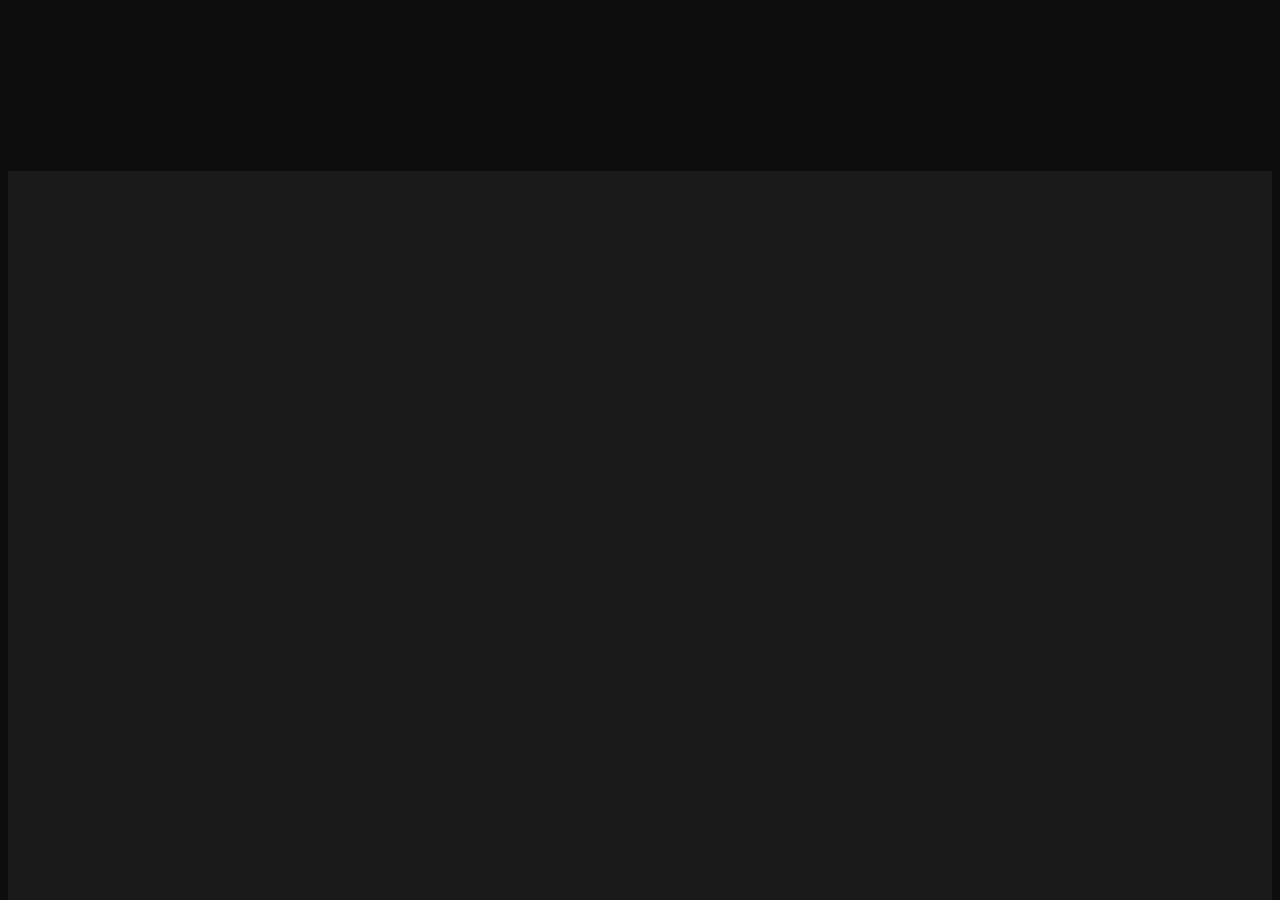
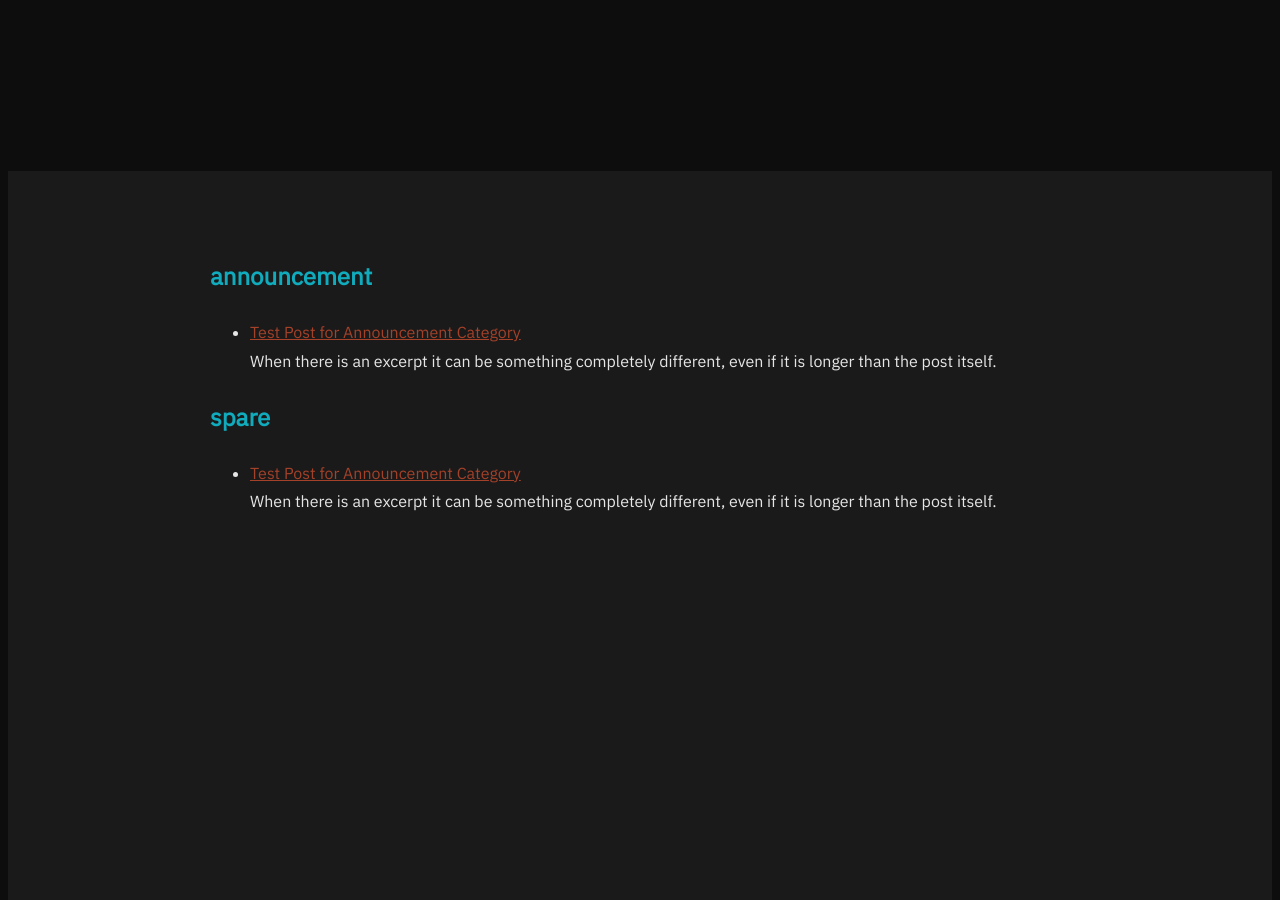
Before and after one commit to CenterForDigitalHumanities/TPEN3, a Jekyll site: the page built from pages/posts.md, in a window 1280 px wide and 900 px high, scrolled down 737 px. Built offline with Jekyll 4.4.1, drawn with Linux system fonts in a browser that asks for light colours.

Commit message:
setting up posts for categorized content

```diff
--- a/_layouts/post.html
+++ b/_layouts/post.html
@@ -32,12 +32,6 @@ layout: default
   </header>
 
   <article class="post-content">
-    {% if page.toc and page.toc.beginning %}
-      <div id="table-of-contents">
-        {% toc %}
-      </div>
-      <hr>
-    {% endif %}
     <div id="markdown-content">
       {{ content }}
     </div>
--- /dev/null
+++ b/_posts/2024-03-01-test-category-announcement.md
@@ -0,0 +1,10 @@
+---
+layout: post
+title: Test Post for Announcement Category
+date: 2014-06-11 12:39
+comments: true
+categories: announcement spare
+excerpt: When there is an excerpt it can be something completely different, even if it is longer than the post itself.
+---
+
+This is a test post for the announcement category.
--- a/pages/posts.md
+++ b/pages/posts.md
@@ -5,12 +5,8 @@ permalink: /updates/
 ---
 
 {% for category in site.categories %}
-    <h2>{{ category[0] }}</h2>
-    <ul>
+## {{ category[0] }}
     {% for post in category[1] %}
-        <li>
-        <a href="{{ post.url }}">{{ post.title }}</a>
-        </li>
+* [{{ post.title }}]({{ post.url }}){% if post.excerpt %} <br> {{ post.excerpt | strip_html }} {% endif %}
     {% endfor %}
-    </ul>
 {% endfor %}
```
